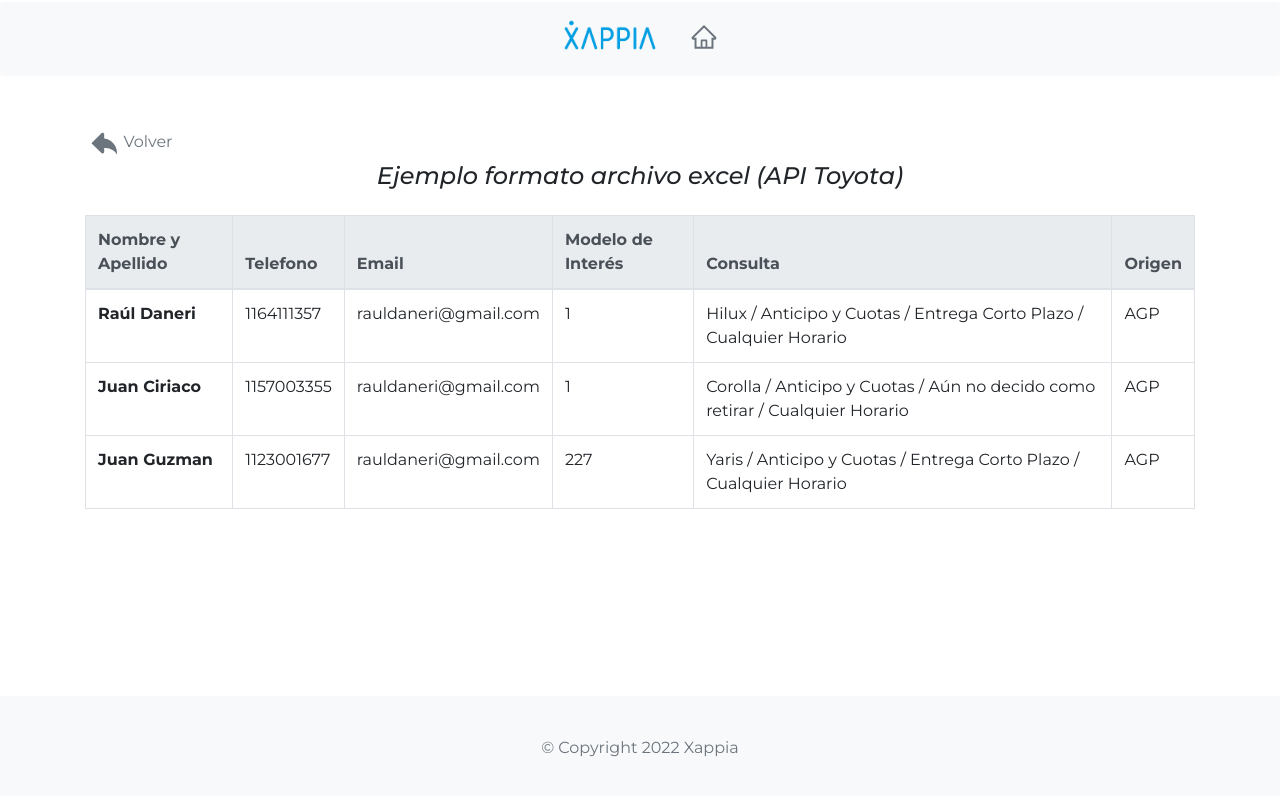
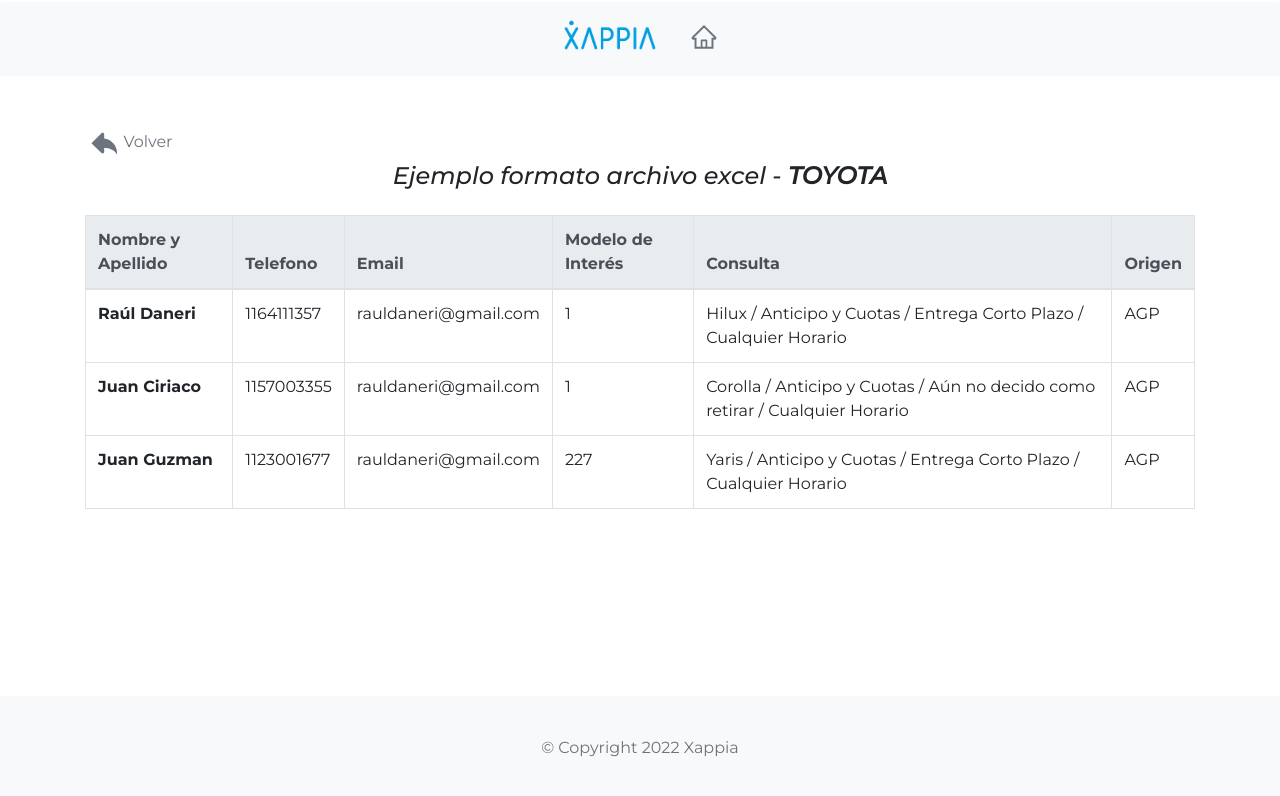
Before and after one commit to fedeemilo/xappia-front, a React (Create React App) app: page /example/toyota in a window 1280 px wide. Shown: the top 796 px of the page. Built offline with nearby package versions, Linux system fonts and the light colour scheme.

Commit message:
Add id course to example table EAN

```diff
--- a/src/components/Table.jsx
+++ b/src/components/Table.jsx
@@ -106,10 +106,10 @@
                         <tr>
                             <th scope="col">Nombre</th>
                             <th scope="col">Apellido</th>
-                            <th scope="col">Email</th>
+                            <th scope="col">Email*</th>
                             <th scope="col">Auto</th>
                             <th scope="col">Consulta</th>
-                            <th scope="col">Telefono</th>
+                            <th scope="col">Telefono*</th>
                             <th scope="col">Sueldo</th>
                         </tr>
                     </thead>
@@ -163,9 +163,10 @@
                         <tr>
                             <th scope="col">Nombre</th>
                             <th scope="col">Apellido</th>
-                            <th scope="col">Email*</th>
-                            <th scope="col">Telefono*</th>
+                            <th scope="col">Email</th>
+                            <th scope="col">Telefono</th>
                             <th scope="col">ID Campaña</th>
+                            <th scope="col">ID Curso</th>
                         </tr>
                     </thead>
                     <tbody>
@@ -175,6 +176,7 @@
                             <td>rafasosa@gmail.com</td>
                             <td>1164111357</td>
                             <td>34</td>
+                            <td>16</td>
                         </tr>
                         <tr>
                             <th scope="row">Pedro</th>
@@ -182,6 +184,7 @@
                             <td>pedroperez@gmail.com</td>
                             <td>123456789</td>
                             <td>12</td>
+                            <td>256</td>
                         </tr>
                         <tr>
                             <th scope="row">Julieta</th>
@@ -189,6 +192,7 @@
                             <td>julidiaz@gmail.com</td>
                             <td>98987463738</td>
                             <td>78</td>
+                            <td>4</td>
                         </tr>
                     </tbody>
                 </table>
--- a/src/pages/Example.jsx
+++ b/src/pages/Example.jsx
@@ -2,7 +2,6 @@
 import Table from "../components/Table";
 import { useParams, useLocation } from "react-router-dom";
 import { TiArrowBack } from "react-icons/ti";
-import { capitalizeFirstLetter } from "../utils/capitalize";
 
 const Example = () => {
     const { brand } = useParams();
@@ -21,8 +20,8 @@
             </a>
             <div className="d-flex justify-content-center">
                 <h4 className="text-center mb-4 font-italic">
-                    Ejemplo formato archivo excel (API{" "}
-                    {capitalizeFirstLetter(brand)})
+                    Ejemplo formato archivo excel -{" "}
+                    <strong>{brand.toUpperCase()}</strong>
                 </h4>
             </div>
             <Table brand={brand} />
```
